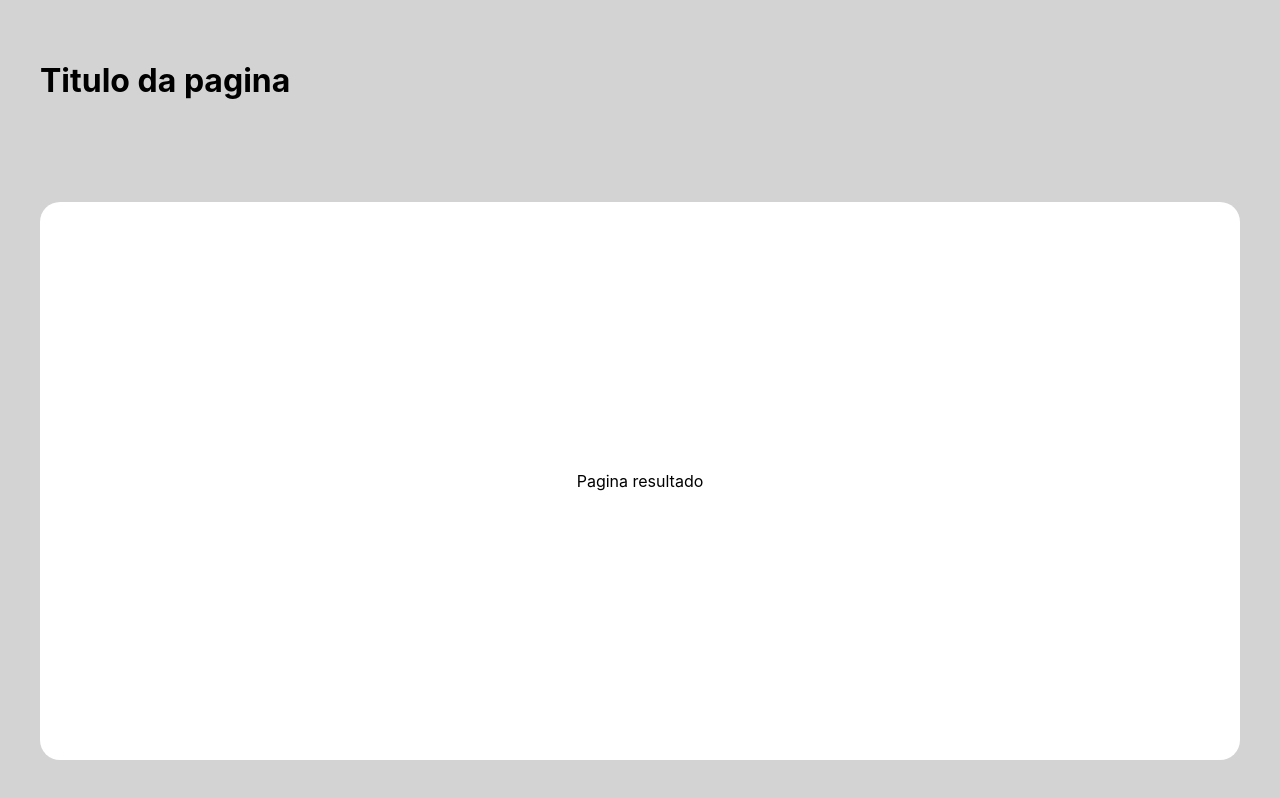
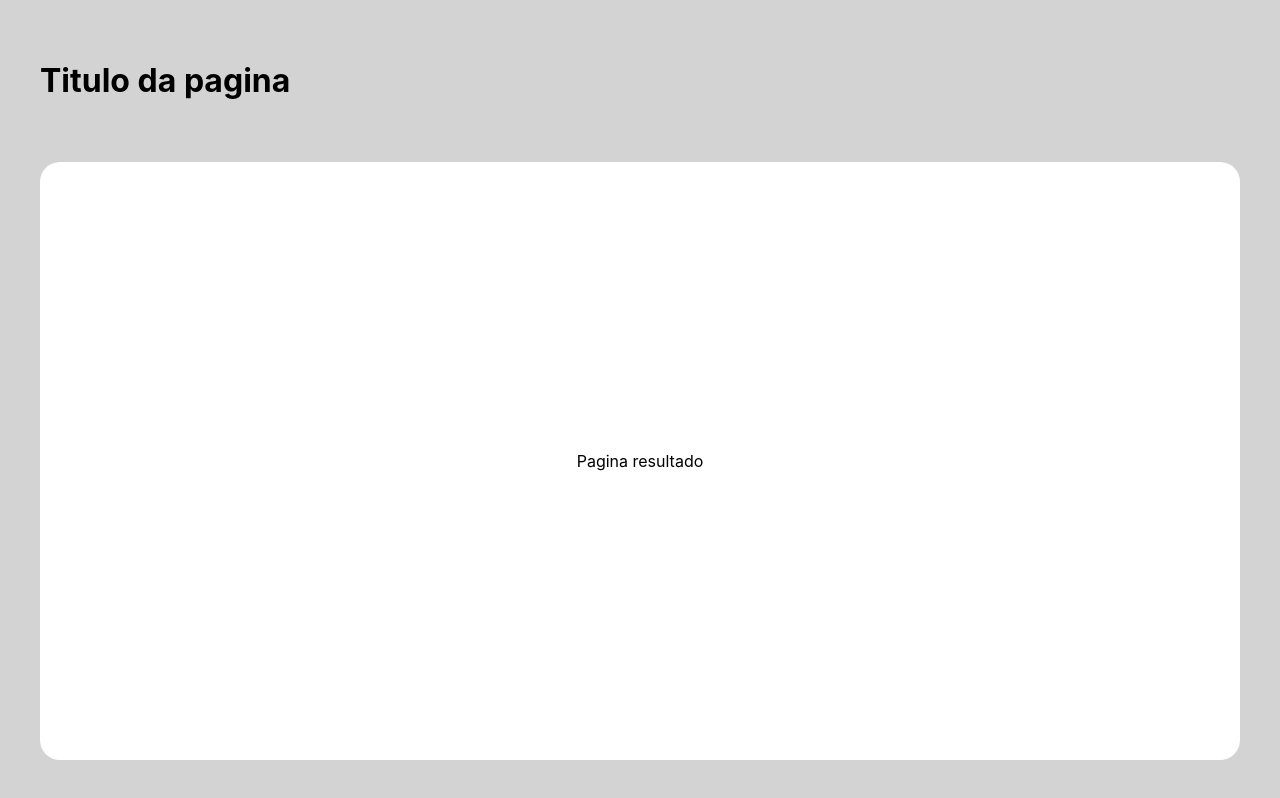
Before and after one commit to GustavoFelixN/ShopperTecnicalTest, a React (Create React App) app in the folder client/: page /result in a window 1280 px wide. Built offline with nearby package versions, Linux system fonts and the light colour scheme.

Commit message:
Corrigindo padding titulo

```diff
--- a/client/src/components/PageWrapper.js
+++ b/client/src/components/PageWrapper.js
@@ -11,7 +11,7 @@ const PageView = styled.div`
 `;
 
 const Title = styled.h1`
-	padding: 40px;
+	padding: 40px 40px 0px 40px ;
 `;
 
 const ContentView = styled.div`
```
